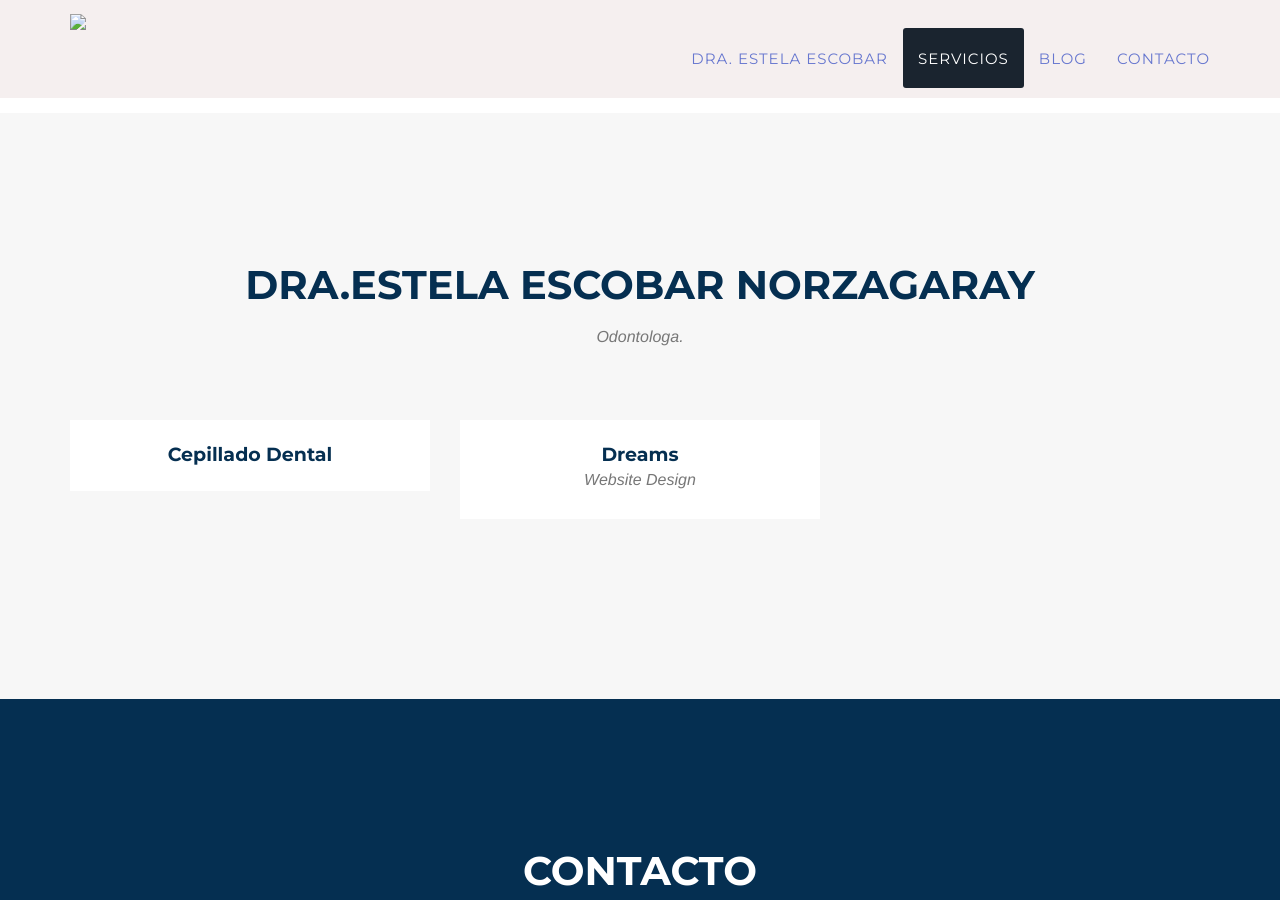
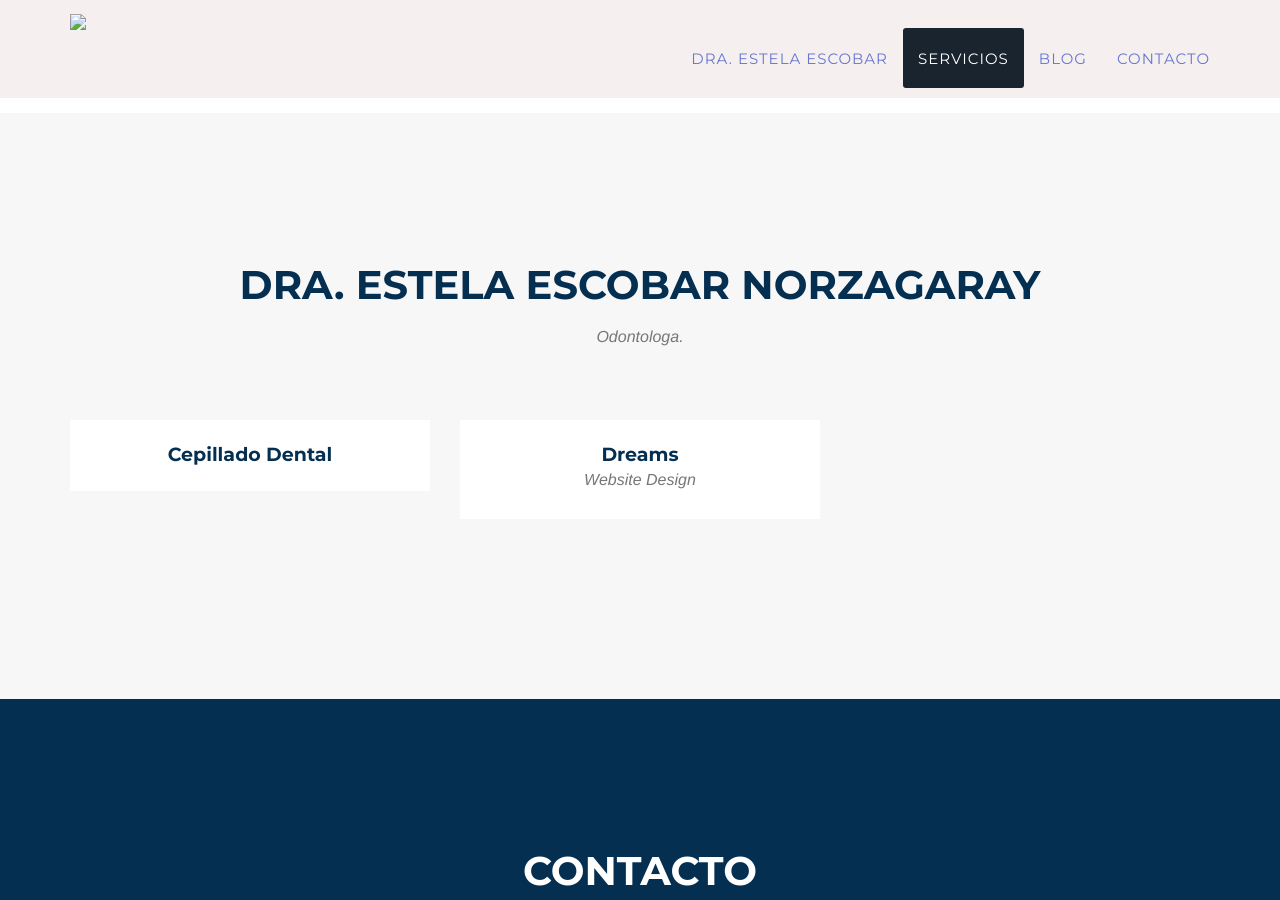
Before and after one commit to draescobarn/draescobarn.github.io, a Jekyll site: the page built from _posts/2014-07-18-project-1.markdown, in a window 1280 px wide and 900 px high, scrolled down 2470 px. Built offline with Jekyll 4.4.1, drawn with Linux system fonts in a browser that asks for light colours; some web fonts are replaced; part of the change alters nothing that is shown.

```diff
--- a/_includes/contact.html
+++ b/_includes/contact.html
@@ -8,23 +8,23 @@
             </div>
             <div class="row">
                 <div class="col-lg-12">
-                    <form name="sentMessage" id="contactForm" novalidate>
+                    <form name="sentMessage" id="contactForm" action="https://formspree.io/f/xwkjvayz" method="POST" novalidate>
                         <div class="row">
                             <div class="col-md-6">
                                 <div class="control-group form-group">
-                                    <input type="text" class="form-control" placeholder="Tú nombre *" id="name" required data-validation-required-message="Please enter your name.">
+                                    <input name="name" type="text" class="form-control" placeholder="Tú nombre *" id="name" required data-validation-required-message="Please enter your name.">
                                     <p class="help-block text-danger"></p>
                                 </div>
                                 <div class="control-group form-group">
-                                    <input type="email" class="form-control" placeholder="Tú Email *" id="email" required data-validation-required-message="Please enter your email address.">
+                                    <input name="email" type="email" class="form-control" placeholder="Tú Email *" id="email" required data-validation-required-message="Please enter your email address.">
                                     <p class="help-block text-danger"></p>
                                 </div>
                                 <div class="control-group form-group">
-                                    <input type="tel" class="form-control" placeholder="Tú numero de telefono *" id="phone" required data-validation-required-message="Please enter your phone number.">
+                                    <input name="tel" type="tel" class="form-control" placeholder="Tú numero de telefono *" id="phone" required data-validation-required-message="Please enter your phone number.">
                                     <p class="help-block text-danger"></p>
                                 </div>
                                 <div class="control-group form-group">
-                                    <textarea class="form-control" placeholder="Comentario *" id="message" required data-validation-required-message="Please enter a message." style=" height: 144px; "></textarea>
+                                    <textarea name="comentatio" class="form-control" placeholder="Comentario *" id="message" required data-validation-required-message="Please enter a message." style=" height: 144px; "></textarea>
                                     <p class="help-block text-danger"></p>
                                 </div>
                             </div>
--- a/_includes/portfolio_grid.html
+++ b/_includes/portfolio_grid.html
@@ -3,7 +3,7 @@
         <div class="container">
             <div class="row">
                 <div class="col-lg-12 text-center">
-                    <h2 class="section-heading">Dra.Estela Escobar Norzagaray</h2>
+                    <h2 class="section-heading">Dra. Estela Escobar Norzagaray</h2>
                     <h3 class="section-subheading text-muted">Odontologa.</h3>
                 </div>
             </div>
--- a/js/contact_me.js
+++ b/js/contact_me.js
@@ -1,70 +1,70 @@
-$(function() {
+// $(function() {
 
-    $("input,textarea").jqBootstrapValidation({
-        preventSubmit: true,
-        submitError: function($form, event, errors) {
-            // additional error messages or events
-        },
-        submitSuccess: function($form, event) {
-            event.preventDefault(); // prevent default submit behaviour
-            // get values from FORM
-            var name = $("input#name").val();
-            var email = $("input#email").val();
-            var phone = $("input#phone").val();
-            var message = $("textarea#message").val();
-            var firstName = name; // For Success/Failure Message
-            // Check for white space in name for Success/Fail message
-            if (firstName.indexOf(' ') >= 0) {
-                firstName = name.split(' ').slice(0, -1).join(' ');
-            }
-            $.ajax({
-                url: "././mail/contact_me.php",
-                type: "POST",
-                data: {
-                    name: name,
-                    phone: phone,
-                    email: email,
-                    message: message
-                },
-                cache: false,
-                success: function() {
-                    // Success message
-                    $('#success').html("<div class='alert alert-success'>");
-                    $('#success > .alert-success').html("<button type='button' class='close' data-dismiss='alert' aria-hidden='true'>&times;")
-                        .append("</button>");
-                    $('#success > .alert-success')
-                        .append("<strong>Your message has been sent. </strong>");
-                    $('#success > .alert-success')
-                        .append('</div>');
+//     $("input,textarea").jqBootstrapValidation({
+//         preventSubmit: true,
+//         submitError: function($form, event, errors) {
+//             // additional error messages or events
+//         },
+//         submitSuccess: function($form, event) {
+//             event.preventDefault(); // prevent default submit behaviour
+//             // get values from FORM
+//             var name = $("input#name").val();
+//             var email = $("input#email").val();
+//             var phone = $("input#phone").val();
+//             var message = $("textarea#message").val();
+//             var firstName = name; // For Success/Failure Message
+//             // Check for white space in name for Success/Fail message
+//             if (firstName.indexOf(' ') >= 0) {
+//                 firstName = name.split(' ').slice(0, -1).join(' ');
+//             }
+//             $.ajax({
+//                 url: "https://formspree.io/f/xwkjvayz",
+//                 type: "POST",
+//                 data: {
+//                     name: name,
+//                     phone: phone,
+//                     email: email,
+//                     message: message
+//                 },
+//                 cache: false,
+//                 success: function() {
+//                     // Success message
+//                     $('#success').html("<div class='alert alert-success'>");
+//                     $('#success > .alert-success').html("<button type='button' class='close' data-dismiss='alert' aria-hidden='true'>&times;")
+//                         .append("</button>");
+//                     $('#success > .alert-success')
+//                         .append("<strong>Your message has been sent. </strong>");
+//                     $('#success > .alert-success')
+//                         .append('</div>');
 
-                    //clear all fields
-                    $('#contactForm').trigger("reset");
-                },
-                error: function() {
-                    // Fail message
-                    $('#success').html("<div class='alert alert-danger'>");
-                    $('#success > .alert-danger').html("<button type='button' class='close' data-dismiss='alert' aria-hidden='true'>&times;")
-                        .append("</button>");
-                    $('#success > .alert-danger').append("<strong>Sorry " + firstName + ", it seems that my mail server is not responding. Please try again later!");
-                    $('#success > .alert-danger').append('</div>');
-                    //clear all fields
-                    $('#contactForm').trigger("reset");
-                },
-            })
-        },
-        filter: function() {
-            return $(this).is(":visible");
-        },
-    });
+//                     //clear all fields
+//                     $('#contactForm').trigger("reset");
+//                 },
+//                 error: function() {
+//                     // Fail message
+//                     $('#success').html("<div class='alert alert-danger'>");
+//                     $('#success > .alert-danger').html("<button type='button' class='close' data-dismiss='alert' aria-hidden='true'>&times;")
+//                         .append("</button>");
+//                     $('#success > .alert-danger').append("<strong>Sorry " + firstName + ", it seems that my mail server is not responding. Please try again later!");
+//                     $('#success > .alert-danger').append('</div>');
+//                     //clear all fields
+//                     $('#contactForm').trigger("reset");
+//                 },
+//             })
+//         },
+//         filter: function() {
+//             return $(this).is(":visible");
+//         },
+//     });
 
-    $("a[data-toggle=\"tab\"]").click(function(e) {
-        e.preventDefault();
-        $(this).tab("show");
-    });
-});
+//     $("a[data-toggle=\"tab\"]").click(function(e) {
+//         e.preventDefault();
+//         $(this).tab("show");
+//     });
+// });
 
 
-/*When clicking on Full hide fail/success boxes */
-$('#name').focus(function() {
-    $('#success').html('');
-});
+// /*When clicking on Full hide fail/success boxes */
+// $('#name').focus(function() {
+//     $('#success').html('');
+// });
```
